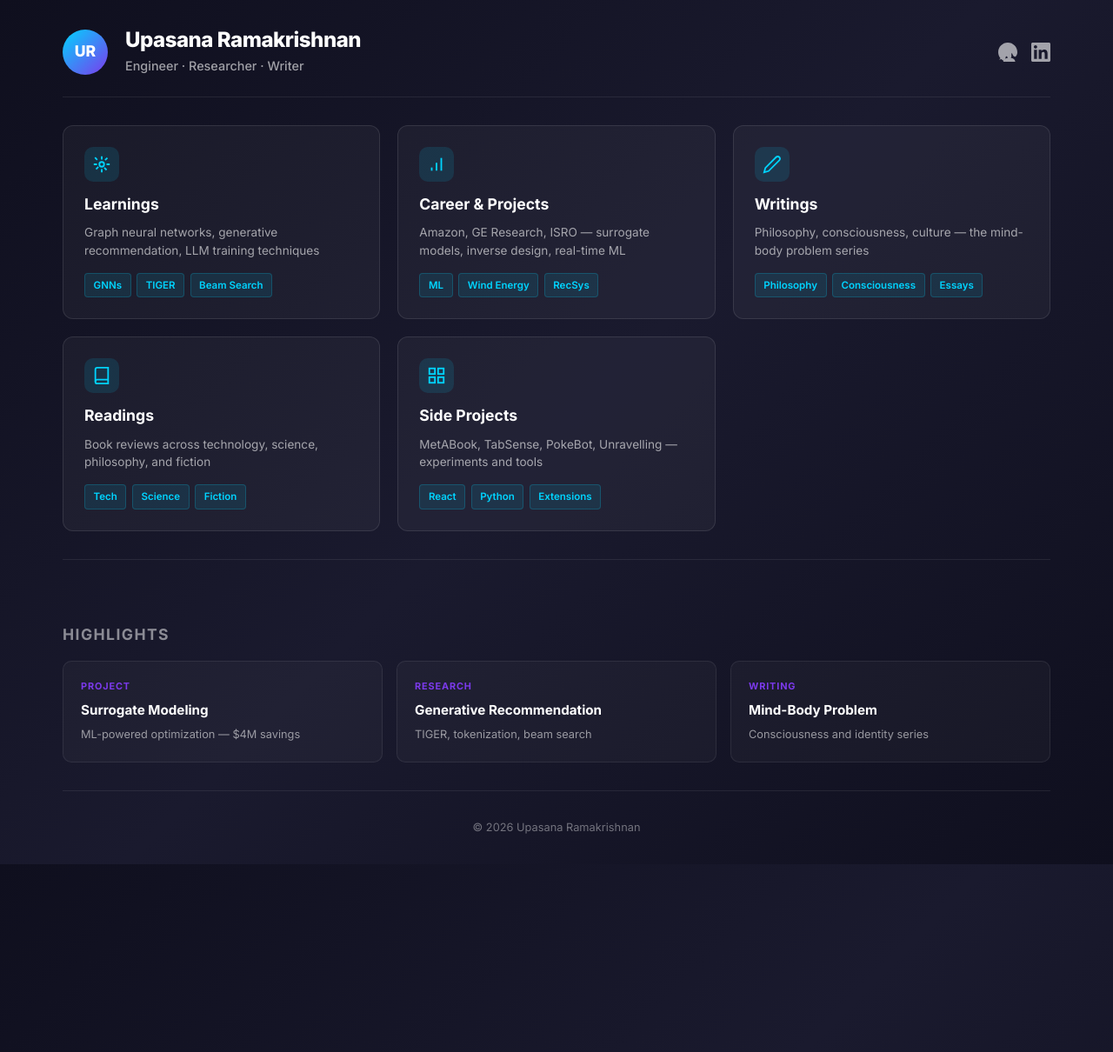
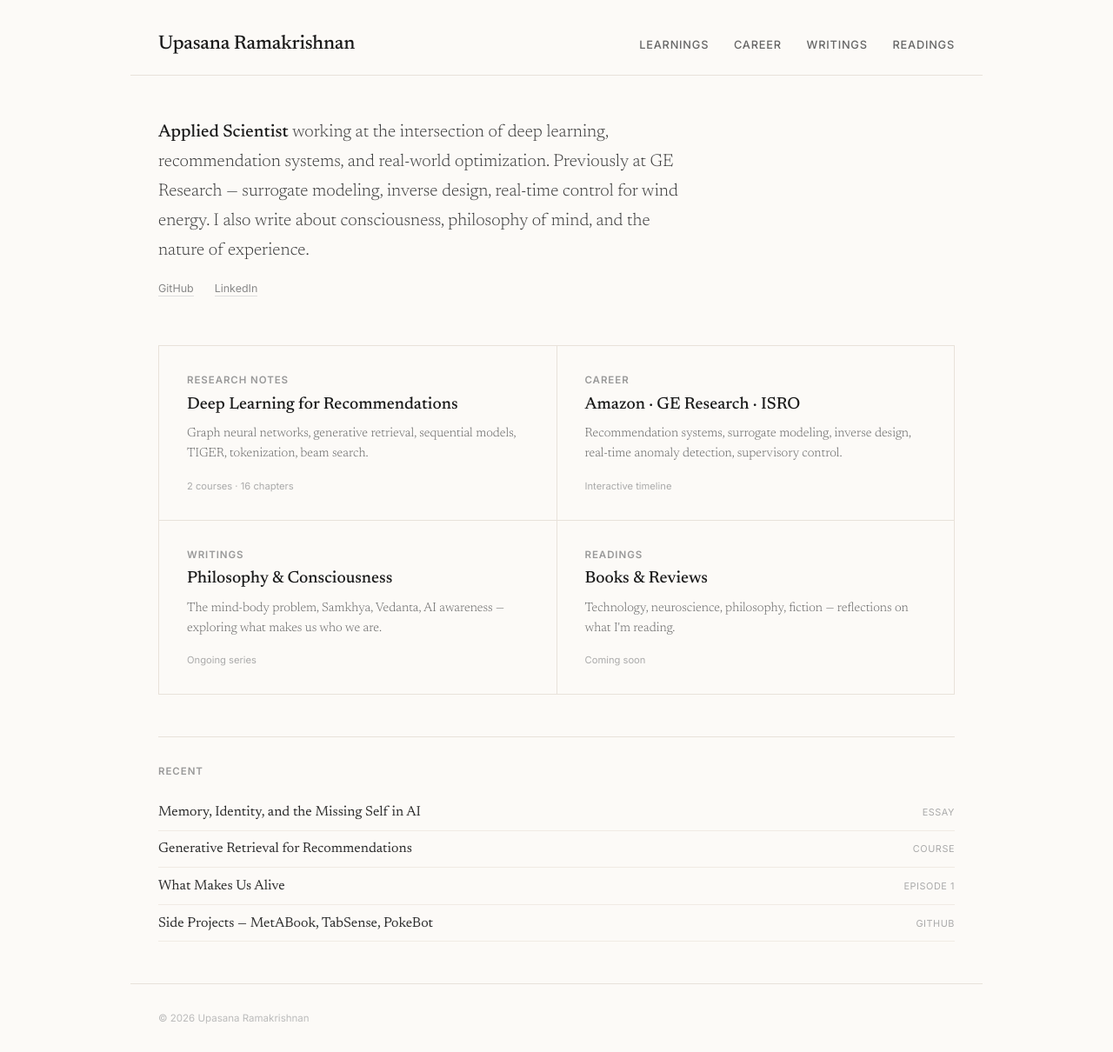
Before and after one commit to upasanark/website, a Jekyll site: the page index.html, which Jekyll copies as it is, in a window 1280 px wide. Shown: the whole page at 87% size. Built offline with Jekyll 4.4.1, drawn with Linux system fonts in a browser that asks for light colours.

Commit message:
Redesign homepage: editorial/journal aesthetic, serif typography, warm palette, away from AI-portfolio look

```diff
--- a/index.html
+++ b/index.html
@@ -4,118 +4,289 @@
     <meta charset="UTF-8">
     <meta name="viewport" content="width=device-width, initial-scale=1.0">
     <title>Upasana Ramakrishnan</title>
-    <link rel="stylesheet" href="styles.css">
     <link rel="preconnect" href="https://fonts.googleapis.com">
     <link rel="preconnect" href="https://fonts.gstatic.com" crossorigin>
-    <link href="https://fonts.googleapis.com/css2?family=Inter:wght@300;400;500;600;700;800;900&display=swap" rel="stylesheet">
+    <link href="https://fonts.googleapis.com/css2?family=Newsreader:ital,wght@0,300;0,400;0,500;0,600;1,300;1,400&family=Inter:wght@400;500;600&display=swap" rel="stylesheet">
+    <style>
+        *, *::before, *::after { box-sizing: border-box; margin: 0; padding: 0; }
+
+        body {
+            font-family: "Newsreader", Georgia, serif;
+            background: #fcfaf7;
+            color: #2c2c2c;
+            min-height: 100vh;
+            display: flex;
+            flex-direction: column;
+        }
+
+        /* --- Header --- */
+        .site-header {
+            max-width: 980px;
+            margin: 0 auto;
+            width: 100%;
+            padding: 2.5rem 2rem 1.5rem;
+            display: flex;
+            justify-content: space-between;
+            align-items: baseline;
+            border-bottom: 1px solid #e8e2da;
+        }
+        .site-header h1 {
+            font-size: 1.4rem;
+            font-weight: 500;
+            letter-spacing: -0.01em;
+            color: #1a1a1a;
+        }
+        .site-header nav {
+            display: flex;
+            gap: 1.8rem;
+        }
+        .site-header nav a {
+            font-family: "Inter", sans-serif;
+            font-size: 0.8rem;
+            font-weight: 500;
+            text-decoration: none;
+            color: #666;
+            text-transform: uppercase;
+            letter-spacing: 0.06em;
+            transition: color 0.2s;
+        }
+        .site-header nav a:hover { color: #1a1a1a; }
+
+        /* --- Main --- */
+        .main {
+            max-width: 980px;
+            margin: 0 auto;
+            width: 100%;
+            padding: 3rem 2rem;
+            flex: 1;
+        }
+
+        /* --- Intro --- */
+        .intro {
+            max-width: 620px;
+            margin-bottom: 3.5rem;
+        }
+        .intro p {
+            font-size: 1.25rem;
+            line-height: 1.7;
+            color: #3d3d3d;
+            font-weight: 300;
+        }
+        .intro p strong {
+            font-weight: 500;
+            color: #1a1a1a;
+        }
+        .intro .links {
+            margin-top: 1.2rem;
+            display: flex;
+            gap: 1.5rem;
+        }
+        .intro .links a {
+            font-family: "Inter", sans-serif;
+            font-size: 0.78rem;
+            text-decoration: none;
+            color: #888;
+            border-bottom: 1px solid #ddd;
+            padding-bottom: 1px;
+            transition: all 0.2s;
+        }
+        .intro .links a:hover {
+            color: #1a1a1a;
+            border-color: #1a1a1a;
+        }
+
+        /* --- Grid --- */
+        .grid {
+            display: grid;
+            grid-template-columns: repeat(2, 1fr);
+            gap: 1px;
+            background: #e8e2da;
+            border: 1px solid #e8e2da;
+        }
+        .grid-item {
+            background: #fcfaf7;
+            padding: 2rem;
+            text-decoration: none;
+            transition: background 0.2s;
+            display: flex;
+            flex-direction: column;
+            gap: 0.6rem;
+        }
+        .grid-item:hover {
+            background: #f5f0ea;
+        }
+        .grid-item h2 {
+            font-family: "Inter", sans-serif;
+            font-size: 0.72rem;
+            font-weight: 600;
+            text-transform: uppercase;
+            letter-spacing: 0.08em;
+            color: #999;
+        }
+        .grid-item h3 {
+            font-size: 1.2rem;
+            font-weight: 500;
+            color: #1a1a1a;
+            line-height: 1.3;
+        }
+        .grid-item p {
+            font-size: 0.92rem;
+            color: #666;
+            line-height: 1.55;
+            font-weight: 300;
+        }
+        .grid-item .meta {
+            font-family: "Inter", sans-serif;
+            font-size: 0.7rem;
+            color: #aaa;
+            margin-top: auto;
+            padding-top: 0.5rem;
+        }
+
+        /* --- Recent --- */
+        .recent {
+            margin-top: 3rem;
+            border-top: 1px solid #e8e2da;
+            padding-top: 2rem;
+        }
+        .recent h2 {
+            font-family: "Inter", sans-serif;
+            font-size: 0.72rem;
+            font-weight: 600;
+            text-transform: uppercase;
+            letter-spacing: 0.08em;
+            color: #999;
+            margin-bottom: 1.2rem;
+        }
+        .recent-list {
+            list-style: none;
+        }
+        .recent-list li {
+            border-bottom: 1px solid #f0ebe4;
+        }
+        .recent-list li a {
+            display: flex;
+            justify-content: space-between;
+            align-items: baseline;
+            padding: 0.8rem 0;
+            text-decoration: none;
+            transition: all 0.15s;
+        }
+        .recent-list li a:hover {
+            padding-left: 0.5rem;
+        }
+        .recent-list li a span.title {
+            font-size: 1rem;
+            color: #2c2c2c;
+            font-weight: 400;
+        }
+        .recent-list li a:hover span.title {
+            color: #000;
+        }
+        .recent-list li a span.tag {
+            font-family: "Inter", sans-serif;
+            font-size: 0.68rem;
+            color: #aaa;
+            text-transform: uppercase;
+            letter-spacing: 0.05em;
+            flex-shrink: 0;
+        }
+
+        /* --- Footer --- */
+        .site-footer {
+            max-width: 980px;
+            margin: 0 auto;
+            width: 100%;
+            padding: 2rem;
+            border-top: 1px solid #e8e2da;
+            font-family: "Inter", sans-serif;
+            font-size: 0.72rem;
+            color: #bbb;
+        }
+
+        /* --- Responsive --- */
+        @media (max-width: 700px) {
+            .grid { grid-template-columns: 1fr; }
+            .site-header { flex-direction: column; gap: 1rem; align-items: flex-start; }
+            .site-header nav { gap: 1.2rem; }
+            .intro p { font-size: 1.1rem; }
+        }
+    </style>
 </head>
-<body class="home-page">
+<body>
 
-    <!-- Compact Hero -->
-    <section class="hero-compact">
-        <div class="hero-left">
-            <div class="hero-avatar-sm"><span>UR</span></div>
-            <div class="hero-intro">
-                <h1>Upasana Ramakrishnan</h1>
-                <p class="hero-tagline">Engineer · Researcher · Writer</p>
+    <header class="site-header">
+        <h1>Upasana Ramakrishnan</h1>
+        <nav>
+            <a href="DeepLearning/">Learnings</a>
+            <a href="Career/">Career</a>
+            <a href="Writings/">Writings</a>
+            <a href="BookReviews/">Readings</a>
+        </nav>
+    </header>
+
+    <main class="main">
+        <div class="intro">
+            <p><strong>Applied Scientist</strong> working at the intersection of deep learning, recommendation systems, and real-world optimization. Previously at GE Research — surrogate modeling, inverse design, real-time control for wind energy. I also write about consciousness, philosophy of mind, and the nature of experience.</p>
+            <div class="links">
+                <a href="https://github.com/upasanark" target="_blank">GitHub</a>
+                <a href="https://www.linkedin.com/in/upasana-ramakrishnan-620822b4/" target="_blank">LinkedIn</a>
             </div>
         </div>
-        <div class="hero-right">
-            <a href="https://github.com/upasanark" target="_blank" rel="noopener" class="icon-link" title="GitHub">
-                <svg width="22" height="22" viewBox="0 0 24 24" fill="currentColor"><path d="M12 0C5.37 0 0 5.37 0 12c0 5.31 3.435 9.795 8.205 11.385.6.105.825-.255.825-.57 0-.285-.015-1.23-.015-2.81 0-.956.674-2.605.674-2.605.36-.72 0-1.495-1.195-1.495-3.405 0-4.065 2.405-4.065 2.405-.75 1.394-2.215 1.75-2.215 1.75-1.81 1.24.135 1.21.135 1.21 2.005-.135 3.06-2.105 3.06-2.105 1.785-3.074 4.685-2.18 5.835-1.695.165.87.465 1.47.81 1.8-2.835.3-5.82 1.42-5.82 6.02 0 1.33.465 2.43 1.236 3.285-.135.315-.54 1.53.105 3.181 0 0 1.005.32 3.3-1.23.96.27 1.98.405 3.003.405 1.02 0 2.043-.135 3.003-.405 2.28 1.55 3.285 1.23 3.285 1.23.645-1.65.24-2.866.105-3.181.765-.855 1.23-1.955 1.23-3.285 0-4.61-2.995-5.715-5.835-6.015.465-.399.9-1.065.9-2.145 0-1.55-.015-2.8-.015-3.18 0-.315.225-.69.825-.57C20.565 21.795 24 16.41 24 12c0-6.63-5.37-12-12-12"/></svg>
+
+        <div class="grid">
+            <a href="DeepLearning/" class="grid-item">
+                <h2>Research Notes</h2>
+                <h3>Deep Learning for Recommendations</h3>
+                <p>Graph neural networks, generative retrieval, sequential models, TIGER, tokenization, beam search.</p>
+                <span class="meta">2 courses · 16 chapters</span>
             </a>
-            <a href="https://www.linkedin.com/in/upasana-ramakrishnan/" target="_blank" rel="noopener" class="icon-link" title="LinkedIn">
-                <svg width="22" height="22" viewBox="0 0 24 24" fill="currentColor"><path d="M20.447 20.452h-3.554v-5.569c0-1.328-.027-3.037-1.852-3.037-1.853 0-2.136 1.445-2.136 2.939v5.667H9.351V9h3.414v1.561h.046c.477-.9 1.637-1.85 3.37-1.85 3.601 0 4.267 2.37 4.267 5.455v6.286zM5.337 7.433c-1.144 0-2.063-.926-2.063-2.065 0-1.138.92-2.063 2.063-2.063 1.14 0 2.064.925 2.064 2.063 0 1.139-.925 2.065-2.064 2.065zm1.782 13.019H3.555V9h3.564v11.452zM22.225 0H1.771C.792 0 0 .774 0 1.729v20.542C0 23.227.792 24 1.771 24h20.451C23.2 24 24 23.227 24 22.271V1.729C24 .774 23.2 0 22.225 0z"/></svg>
+            <a href="Career/" class="grid-item">
+                <h2>Career</h2>
+                <h3>Amazon · GE Research · ISRO</h3>
+                <p>Recommendation systems, surrogate modeling, inverse design, real-time anomaly detection, supervisory control.</p>
+                <span class="meta">Interactive timeline</span>
+            </a>
+            <a href="Writings/" class="grid-item">
+                <h2>Writings</h2>
+                <h3>Philosophy & Consciousness</h3>
+                <p>The mind-body problem, Samkhya, Vedanta, AI awareness — exploring what makes us who we are.</p>
+                <span class="meta">Ongoing series</span>
+            </a>
+            <a href="BookReviews/" class="grid-item">
+                <h2>Readings</h2>
+                <h3>Books & Reviews</h3>
+                <p>Technology, neuroscience, philosophy, fiction — reflections on what I'm reading.</p>
+                <span class="meta">Coming soon</span>
             </a>
         </div>
-    </section>
 
-    <!-- Dense Category Grid -->
-    <section class="grid-section">
-        <div class="grid-3">
-            <a href="DeepLearning/" class="card">
-                <div class="card-icon">
-                    <svg width="22" height="22" viewBox="0 0 24 24" fill="none" stroke="currentColor" stroke-width="2"><circle cx="12" cy="12" r="3"/><path d="M12 2v4m0 12v4m-7.07-3.93l2.83-2.83m8.48-8.48l2.83-2.83M2 12h4m12 0h4m-3.93 7.07l-2.83-2.83M6.34 6.34L3.51 3.51"/></svg>
-                </div>
-                <h3>Learnings</h3>
-                <p>Graph neural networks, generative recommendation, LLM training techniques</p>
-                <div class="card-tags">
-                    <span>GNNs</span><span>TIGER</span><span>Beam Search</span>
-                </div>
-            </a>
+        <div class="recent">
+            <h2>Recent</h2>
+            <ul class="recent-list">
+                <li><a href="Writings/memory-and-identity/">
+                    <span class="title">Memory, Identity, and the Missing Self in AI</span>
+                    <span class="tag">Essay</span>
+                </a></li>
+                <li><a href="DeepLearning/GenerativeRecommendation/">
+                    <span class="title">Generative Retrieval for Recommendations</span>
+                    <span class="tag">Course</span>
+                </a></li>
+                <li><a href="Writings/Mind-Body Problem/episode1.html">
+                    <span class="title">What Makes Us Alive</span>
+                    <span class="tag">Episode 1</span>
+                </a></li>
+                <li><a href="https://github.com/upasanark?tab=repositories" target="_blank">
+                    <span class="title">Side Projects — MetABook, TabSense, PokeBot</span>
+                    <span class="tag">GitHub</span>
+                </a></li>
+            </ul>
+        </div>
+    </main>
 
-            <a href="Career/" class="card">
-                <div class="card-icon">
-                    <svg width="22" height="22" viewBox="0 0 24 24" fill="none" stroke="currentColor" stroke-width="2"><path d="M12 20V10"/><path d="M18 20V4"/><path d="M6 20v-4"/></svg>
-                </div>
-                <h3>Career &amp; Projects</h3>
-                <p>Amazon, GE Research, ISRO — surrogate models, inverse design, real-time ML</p>
-                <div class="card-tags">
-                    <span>ML</span><span>Wind Energy</span><span>RecSys</span>
-                </div>
-            </a>
+    <footer class="site-footer">
+        © 2026 Upasana Ramakrishnan
+    </footer>
 
-            <a href="Writings/" class="card">
-                <div class="card-icon">
-                    <svg width="22" height="22" viewBox="0 0 24 24" fill="none" stroke="currentColor" stroke-width="2"><path d="M17 3a2.828 2.828 0 1 1 4 4L7.5 20.5 2 22l1.5-5.5L17 3z"/></svg>
-                </div>
-                <h3>Writings</h3>
-                <p>Philosophy, consciousness, culture — the mind-body problem series</p>
-                <div class="card-tags">
-                    <span>Philosophy</span><span>Consciousness</span><span>Essays</span>
-                </div>
-            </a>
-
-            <a href="BookReviews/" class="card">
-                <div class="card-icon">
-                    <svg width="22" height="22" viewBox="0 0 24 24" fill="none" stroke="currentColor" stroke-width="2"><path d="M4 19.5A2.5 2.5 0 0 1 6.5 17H20"/><path d="M6.5 2H20v20H6.5A2.5 2.5 0 0 1 4 19.5v-15A2.5 2.5 0 0 1 6.5 2z"/></svg>
-                </div>
-                <h3>Readings</h3>
-                <p>Book reviews across technology, science, philosophy, and fiction</p>
-                <div class="card-tags">
-                    <span>Tech</span><span>Science</span><span>Fiction</span>
-                </div>
-            </a>
-
-            <a href="https://github.com/upasanark?tab=repositories" target="_blank" rel="noopener" class="card">
-                <div class="card-icon">
-                    <svg width="22" height="22" viewBox="0 0 24 24" fill="none" stroke="currentColor" stroke-width="2"><rect x="3" y="3" width="7" height="7"/><rect x="14" y="3" width="7" height="7"/><rect x="14" y="14" width="7" height="7"/><rect x="3" y="14" width="7" height="7"/></svg>
-                </div>
-                <h3>Side Projects</h3>
-                <p>MetABook, TabSense, PokeBot, Unravelling — experiments and tools</p>
-                <div class="card-tags">
-                    <span>React</span><span>Python</span><span>Extensions</span>
-                </div>
-            </a>
-
-
-        </div>
-    </section>
-
-    <!-- Highlights row -->
-    <section class="highlights">
-        <h2>Highlights</h2>
-        <div class="highlight-row">
-            <a href="Career/" class="highlight-card">
-                <span class="hl-badge">Project</span>
-                <strong>Surrogate Modeling</strong>
-                <p>ML-powered optimization — $4M savings</p>
-            </a>
-            <a href="DeepLearning/GenerativeRecommendation/" class="highlight-card">
-                <span class="hl-badge">Research</span>
-                <strong>Generative Recommendation</strong>
-                <p>TIGER, tokenization, beam search</p>
-            </a>
-            <a href="Writings/Mind-Body Problem/episode1.html" class="highlight-card">
-                <span class="hl-badge">Writing</span>
-                <strong>Mind-Body Problem</strong>
-                <p>Consciousness and identity series</p>
-            </a>
-        </div>
-    </section>
-
-    <footer>
-        <p>&copy; 2026 Upasana Ramakrishnan</p>
-    </footer>
 </body>
 </html>
```
Also changed, not shown: 1 other file.
